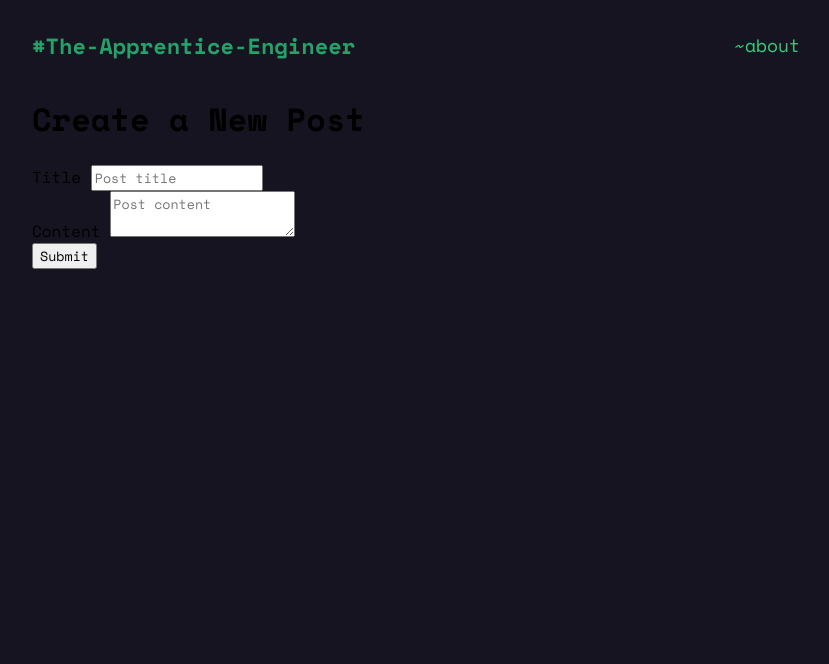
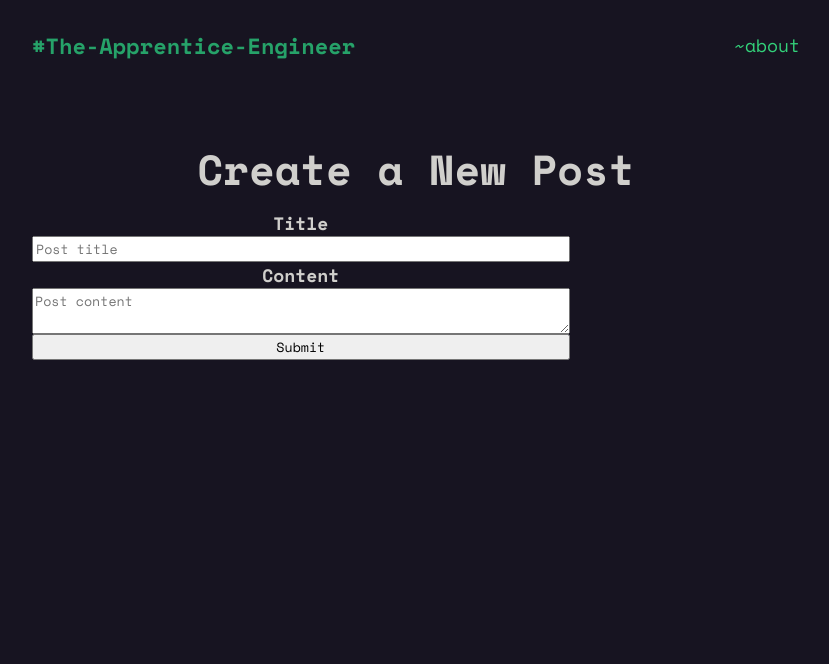
Before and after one commit to lachlan-cooney/flask-application, a Flask app: page /create in a window 1280 px wide. Shown: the top 664 px of the page, without its empty margins (224-1053 px from the left). Run offline with Flask 3, Linux system fonts and the light colour scheme.

Commit message:
feat: added styling to 'create' page titles

```diff
--- a/static/css/style.css
+++ b/static/css/style.css
@@ -38,7 +38,8 @@ body {
 
 .hero-header,
 .post-title-individual,
-.about-title {
+.about-title,
+.create-post-title {
     font-size: 42px;
     font-weight: 700;
     color: #D0CFCC;
@@ -175,6 +176,31 @@ body {
 }
 
 
+/* create post page */
+
+.create-container{
+    display: flex;
+    flex-direction: column;
+    gap: 10px;
+    padding: 4rem 0;
+}
+
+.form-group {
+    display: flex;
+    flex-direction: column;
+    width: 70%;
+    text-align: center;
+}
+
+.form-title,
+.form-content-title {
+    font-size: 18px;
+    font-weight: 700;
+    color: #D0CFCC;
+    text-align: center;
+}
+
+
 /* container placeholder */
 
 .container {
--- a/templates/create.html
+++ b/templates/create.html
@@ -1,18 +1,21 @@
 {% extends 'base.html' %}
 
+{% block title %} TAE | Create Post {% endblock %}
 {% block content %}
-<h1 class="create-post-heading">{% block title %} Create a New Post {% endblock %}</h1>
+<div class="create-container">
+    <h1 class="create-post-title">{% block heading %} Create a New Post {% endblock %}</h1>
     <form method = "post">
         <div class="form-group">
-        <label for="title">Title</label>
+            <label for="title" class="form-title">Title</label>
             <input type="text" name="title" placeholder="Post title" class="form-control" value="{{ request.form['title'] }}"></input>
         </div>
         <div class="form-group">
-        <label for="content">Content</label>
+            <label for="content" class="form-content-title">Content</label>
             <textarea name="content" placeholder="Post content" class="form-control">{{ request.form['content'] }}</textarea>
         </div>
         <div class="form-group">
             <button type="submit" class="btn-primary">Submit</button>
         </div>
     </form>
+</div>
 {% endblock %}
```
Lines whose indentation alone changed are shown as unchanged.
